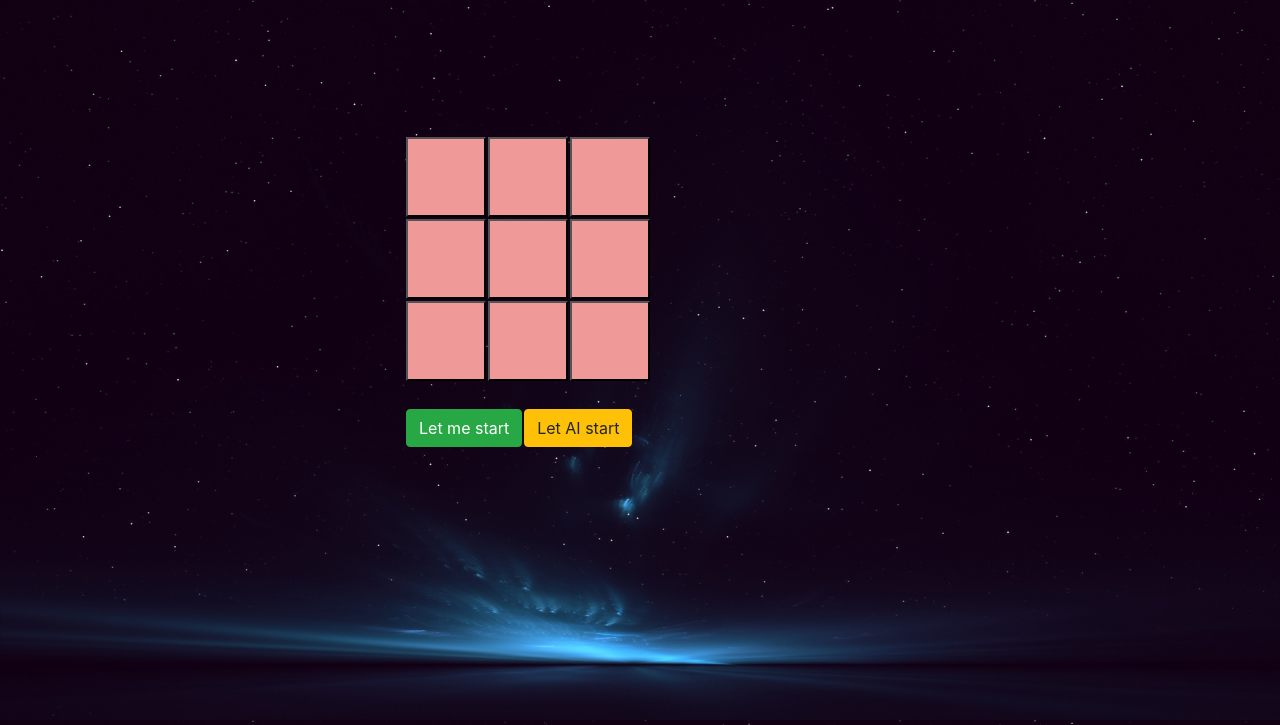
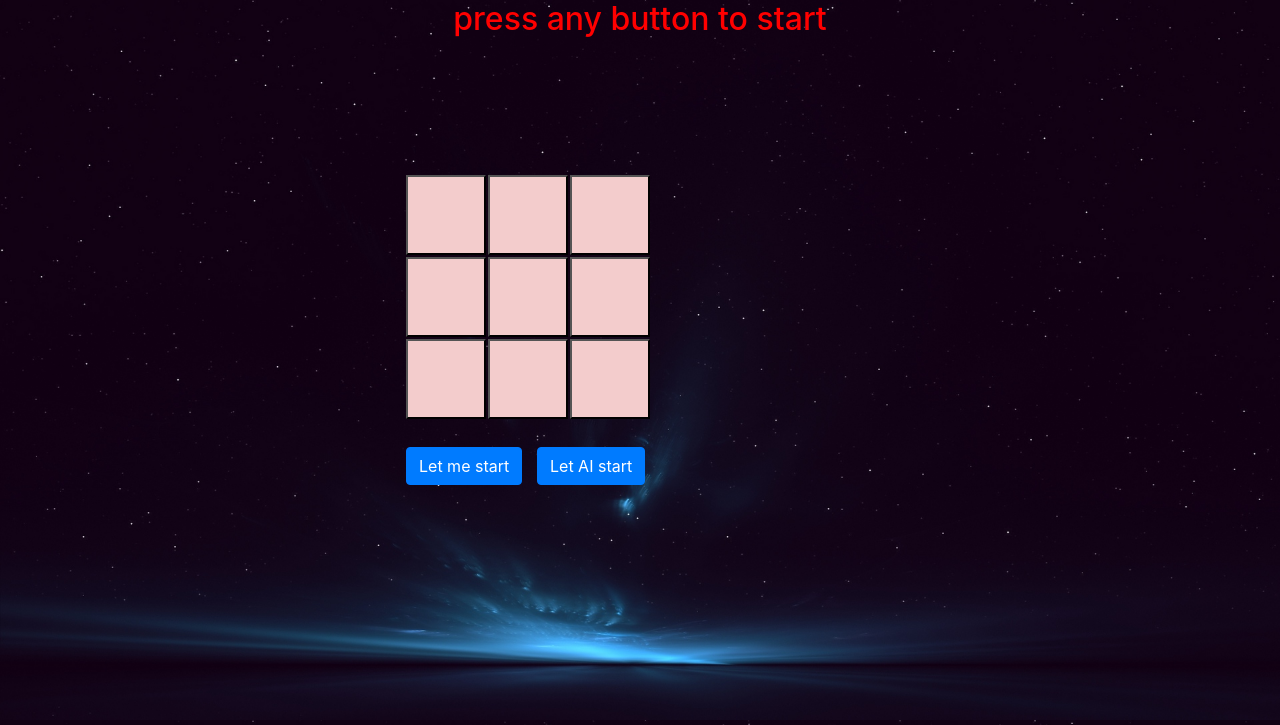
Before and after one commit to sachinthakkar1/tictactoe, a Django app: page / in a window 1280 px wide; the page is wider, and only the part inside the window is pictured. Shown: the top 725 px of that part. Run offline with Django 3.2, Linux system fonts and the light colour scheme; some libraries are stand-ins or nearby versions.

Commit message:
message changed

```diff
--- a/game/static/home.css
+++ b/game/static/home.css
@@ -14,7 +14,7 @@ body {
 	margin:0;
 	font-size:50px;
 	text-align: center;
-    background-color: rgb(240, 153, 153);
+    background-color: rgb(243, 204, 204);
 }
 #content {
 	position: relative;
@@ -33,9 +33,9 @@ body {
 	margin:0 45px 0 0px;
     font-weight: bold;
 }
-#header h1 {
+#header h2 {
 	text-align: center;
-    color:#FFFF00;
+    color:rgb(255, 0, 0);
 }
 #header {
 	position:relative;
--- a/game/static/home.js
+++ b/game/static/home.js
@@ -28,9 +28,10 @@ function chance(id) //passing the first player information to view
         var x = Math.floor(Math.random() * 8);
         board[x] = 1;
 		document.getElementById(x+1).value = 'X';
+		document.getElementById(x+1).disabled=true;
     }
     else {
-        document.getElementById("result").innerHTML = "click on any box below";
+        document.getElementById("result").innerHTML = "click on any box of grid";
     }
 }
 function change(xpos,ypos,id) //passing the user choice or move to view and updating the computer's move
@@ -40,12 +41,14 @@ function change(xpos,ypos,id) //passing the user choice or move to view and upda
     if(c == 1) {
         if(y.value == "") {
 		   y.value = '0';
+		   y.disabled=true;
            board[index] = 2;
         }
     }
     else if(c == 2) {
         if(y.value == ""){
 		   y.value = 'X';
+		   y.disabled=true;
            board[index] = 2;
         }
     }
@@ -62,6 +65,7 @@ function change(xpos,ypos,id) //passing the user choice or move to view and upda
             			if(json['winner'] == 'comp') {
             				y = document.getElementById(json['val']+1);
 							y.value = 'X';
+							y.disabled=true;
             				document.getElementById("result").innerHTML = "Lost :( Refresh page to restart";
             			}
             			else if(json['winner'] == 'player') {
@@ -70,7 +74,7 @@ function change(xpos,ypos,id) //passing the user choice or move to view and upda
             			else {
             				y = document.getElementById(json['val']+1);
             				y.value = 'X';
-
+							y.disabled=true;
             				document.getElementById("result").innerHTML = "Draw! Refresh page to restart";
             			}
                         c = 0;
@@ -79,6 +83,7 @@ function change(xpos,ypos,id) //passing the user choice or move to view and upda
             			y1 = document.getElementById(json['val']+1);
                         board[parseInt(json[['val']])] = 1;
 						y1.value = 'X';
+						y1.disabled=true;
             		}
             	}
             	else {
@@ -86,6 +91,7 @@ function change(xpos,ypos,id) //passing the user choice or move to view and upda
             			if(json['winner'] == 'comp') {
             				y = document.getElementById(json['val']+1);
 							y.value = 'O';
+							y.disabled=true;
             				document.getElementById("result").innerHTML = "Lost :( Refresh page to restart";
                             flag = 1;
             			}
@@ -102,6 +108,7 @@ function change(xpos,ypos,id) //passing the user choice or move to view and upda
             		else {
             			y1 = document.getElementById(json['val']+1);
 						y1.value = 'O';
+						y1.disabled=true;
                         board[parseInt(json[['val']])] = 1;
             		}
             	}
--- a/game/templates/game/home.html
+++ b/game/templates/game/home.html
@@ -20,7 +20,7 @@
     <div class="container">
         <div id="header">
             <center>
-                <h1 id="result"></h1>
+                <h2 id="result">press any button to start</h2>
             </center>
         </div>
         <div id="content">
@@ -46,9 +46,9 @@
     <div id="footer">
         <table>
             <tr>
-                <td><button type="button" class="btn btn-success" id="10" onclick="chance(10)">Let me start</button></td>
+                <td><button type="button" style="margin-right: 1vw;" class="btn btn-primary" id="10" onclick="chance(10)">Let me start</button></td>
 
-                <td><button type="button" class="btn btn-warning" id="11" onclick="chance(11)">Let AI start</button></td>
+                <td><button type="button" style="margin-right: 1vw;" class="btn btn-primary" id="11" onclick="chance(11)">Let AI start</button></td>
             </tr>
         </table>
     </div>
```
Lines whose indentation alone changed are shown as unchanged.
